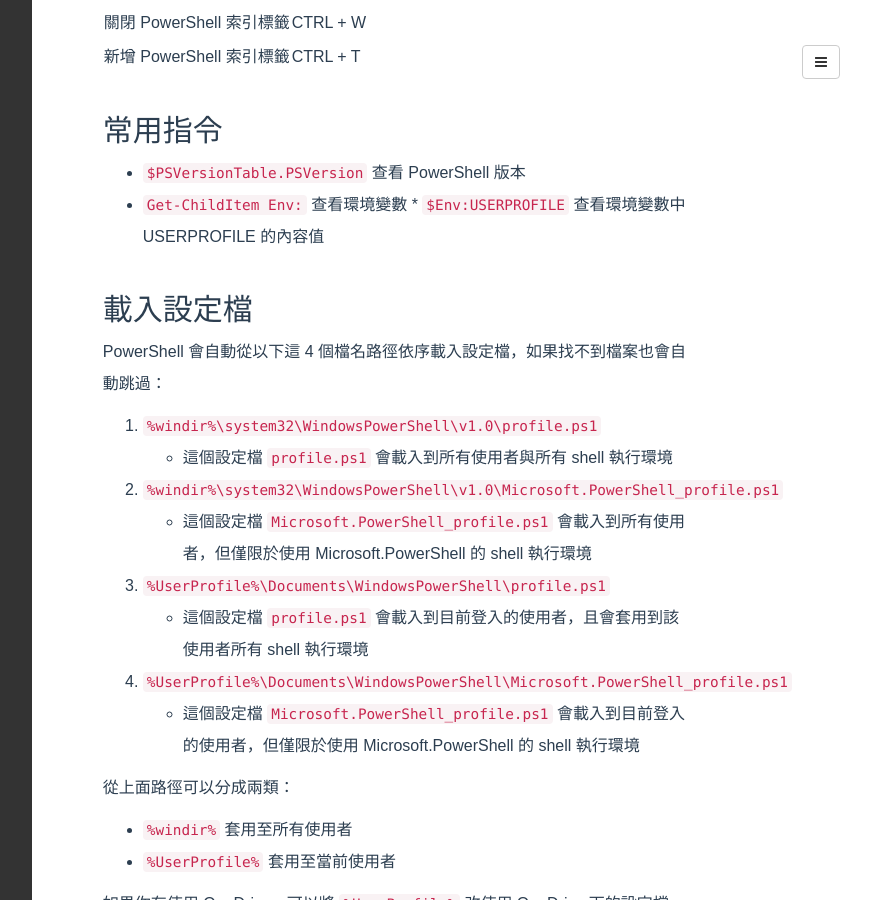
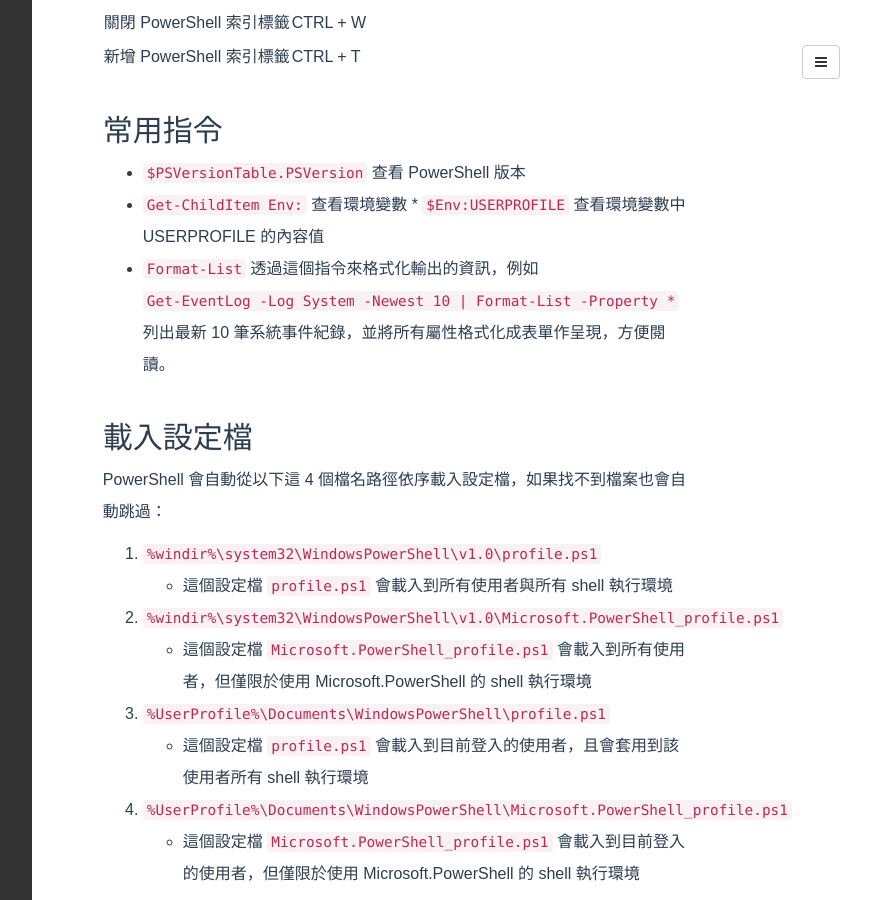
Before and after one commit to poychang/poychang.github.io, a Jekyll site: the page built from _posts/1970-01-01-note-powershell.md, in a window 1280 px wide and 900 px high, scrolled down 1151 px. Shown: the whole window, without its empty margins (395-1266 px from the left). Built offline with Jekyll 4.4.1, drawn with Linux system fonts in a browser that asks for light colours; some web fonts are replaced; comment, search, counter and statistics services are not loaded.

Commit message:
alter note

```diff
--- a/_posts/1970-01-01-note-powershell.md
+++ b/_posts/1970-01-01-note-powershell.md
@@ -46,6 +46,7 @@
 
 - `$PSVersionTable.PSVersion` 查看 PowerShell 版本
 - `Get-ChildItem Env:` 查看環境變數 \* `$Env:USERPROFILE` 查看環境變數中 USERPROFILE 的內容值
+- `Format-List` 透過這個指令來格式化輸出的資訊，例如 `Get-EventLog -Log System -Newest 10 | Format-List -Property *` 列出最新 10 筆系統事件紀錄，並將所有屬性格式化成表單作呈現，方便閱讀。
 
 ## 載入設定檔
 
```
